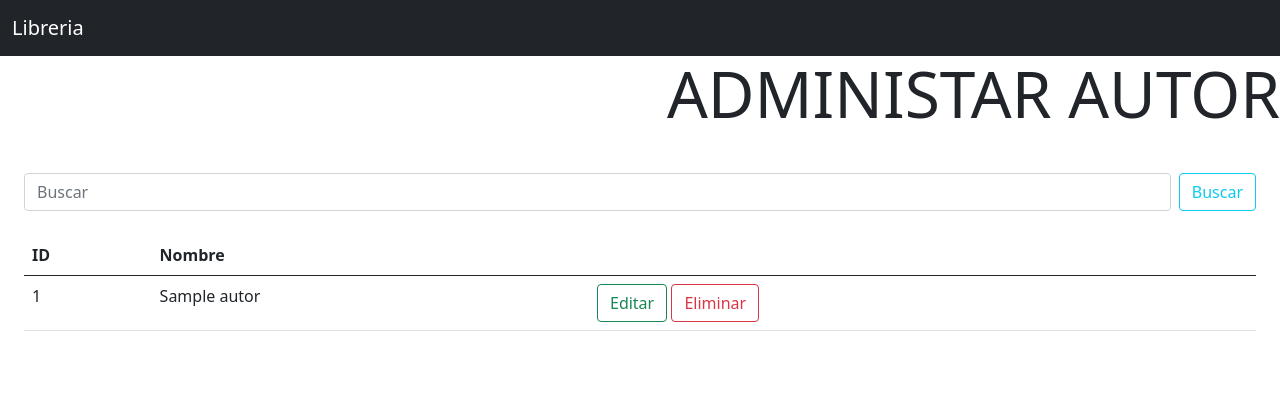
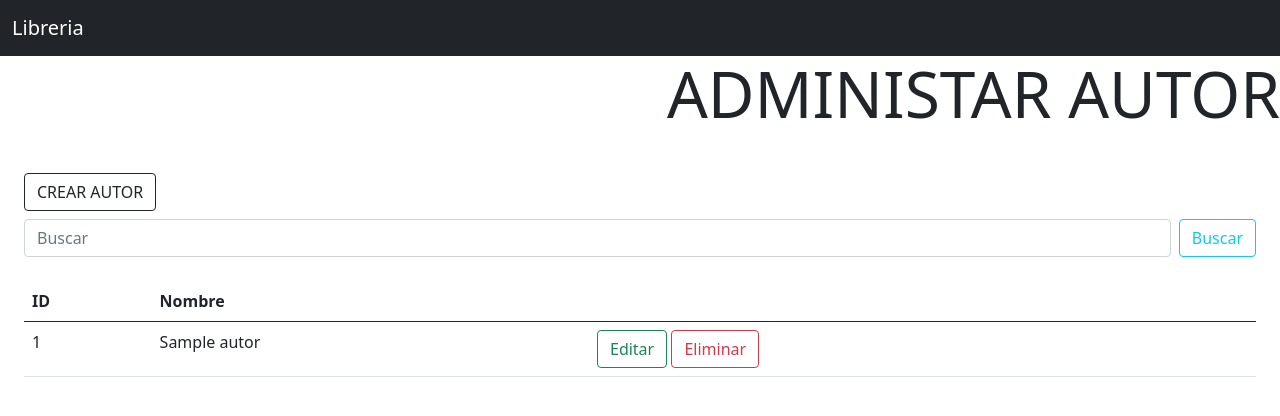
Before and after one commit to Alexis190392/libreria, a Spring Boot app: page /autor/list in a window 1280 px wide. Shown: the top 416 px of the page. Run offline with Spring Boot 4, Linux system fonts and the light colour scheme; tables that the repository leaves empty hold one stand-in row (values such as "Sample post").

Commit message:
agrego buscador en la gestion de autores

```diff
--- a/src/main/resources/templates/administrarAutores.html
+++ b/src/main/resources/templates/administrarAutores.html
@@ -15,9 +15,11 @@
         <p class="display-3">ADMINISTAR AUTOR</p>
     </div>
 
+    <!--Busqueda-->
     <div class="m-4">
-      <form class="d-flex">
-        <input class="form-control me-2" type="search" placeholder="Buscar" aria-label="Search">
+      <a class="btn btn-outline-dark mb-2" th:href="@{/autor/form}">CREAR AUTOR</a>
+      <form class="d-flex" th:action="@{/autor/list}" method="GET">
+        <input class="form-control me-2" type="search" placeholder="Buscar" name="query" aria-label="Search">
         <button class="btn btn-outline-info" type="submit">Buscar</button>
       </form>
       <br>
@@ -35,12 +37,12 @@
             <td th:text="${a.id}"></td>
             <td th:text="${a.nombre}"></td>
             <td>
-              <button type="button" class="btn btn-outline-success">Editar</button>
-              <button type="button" class="btn btn-outline-danger">Eliminar</button>
+              <a type="button" class="btn btn-outline-success" th:href="@{/autor/form} + '?id=' + ${a.id}">Editar</a>
+              <a type="button" class="btn btn-outline-danger" th:href="@{/autor/delete} + '?id=' + ${a.id}">Eliminar</a>
             </td>
           </tr>
-
         </tbody>
+        <p th:if="${autores.isEmpty}">No se encontraron resultados coincidentes</p>
       </table>
     </div>
 
--- a/src/main/resources/templates/crearAutor.html
+++ b/src/main/resources/templates/crearAutor.html
@@ -15,13 +15,13 @@
         <p class="display-3">CREAR AUTOR</p>
     </div>
 
-    <button type="submit" class="btn btn-outline-dark" th:href="@{autor/list}">Volver</button>
+    <a type="submit" class="btn btn-outline-dark" th:href="@{/autor/list}">Volver</a>
 
-      <form th:action="@{/autor/save}" method="POST" th:objet="${autor}"> <!--objeto como lo es-->
+      <form th:action="@{/autor/save}" method="POST" th:object="${autor}"> <!--objeto como lo es-->
+        <input hidden th:field="*{id}"> <!--agrego el id oculto(hidden) para que lo haga automatico-->
         <div class="row m-5">
           <div class="col-lg-6">
             <div class="form-label">
-              <input hidden th:field="*{id}"> <!--agrego el id oculto(hidden) para que lo haga automatico-->
               <label for="" >Ingrese nombre del autor a añadir</label>
               <input type="text" class="form-control" th:field="*{nombre}"> <!--*{atributo del objeto anterior mencionado}-->
             </div>
```
